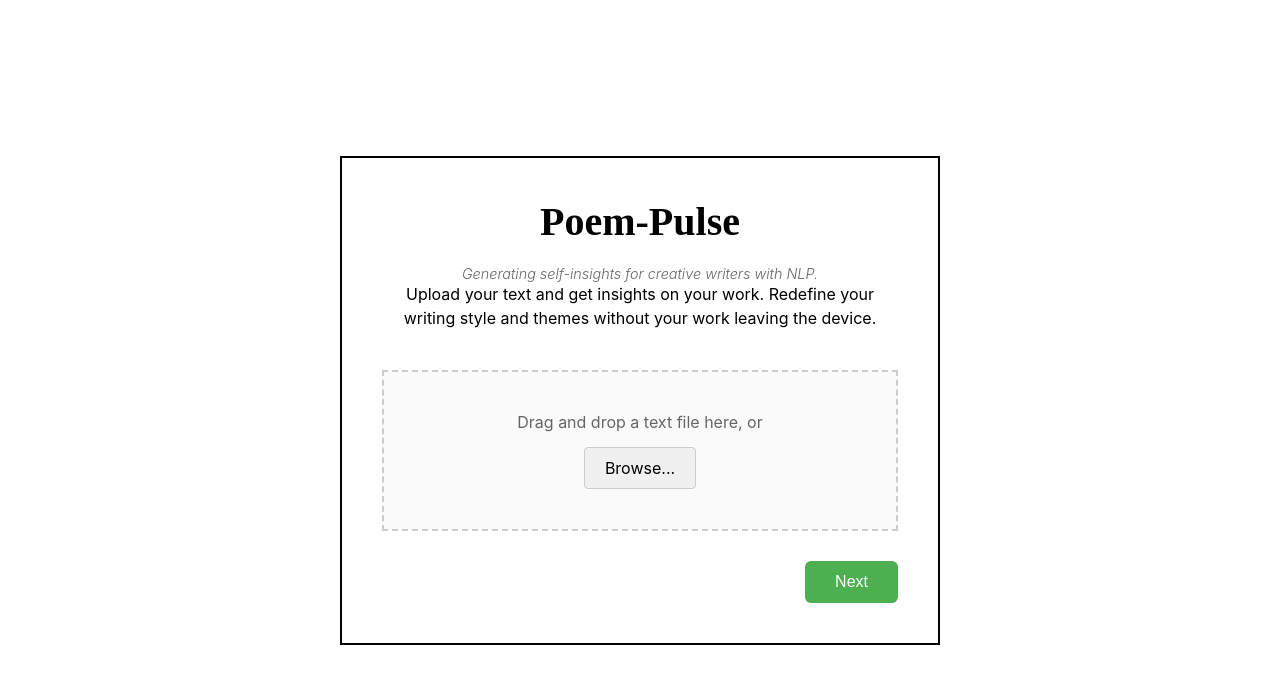
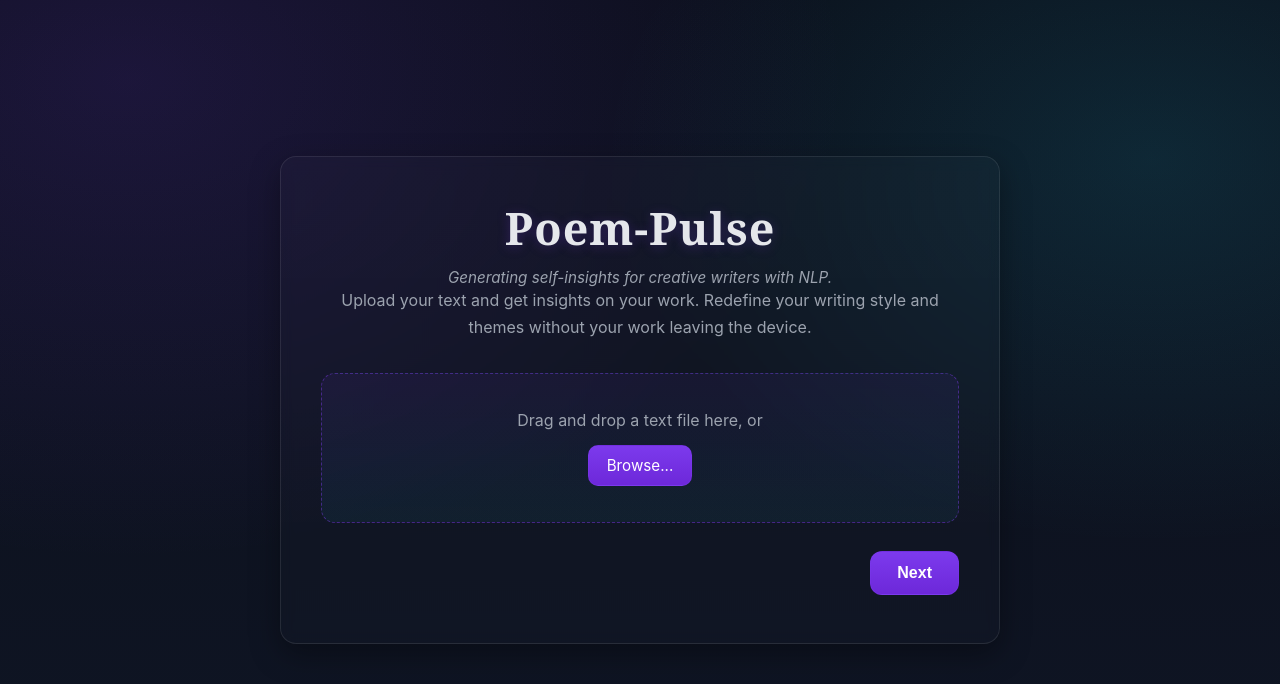
Before and after one commit to razaihtisham6-blip/Poem-Pulse-copy, a React (Create React App) app: page / in a window 1280 px wide. Shown: the top 684 px of the page. Built offline with nearby package versions, Linux system fonts and the light colour scheme.

Commit message:
Master of UI?

```diff
--- a/src/App.css
+++ b/src/App.css
@@ -14,90 +14,97 @@ body {
 
 .App {
   min-height: 100vh;
-  background-color: white;
   display: flex;
   align-items: center;
   justify-content: center;
-  padding: 20px;
+  padding: 24px;
 }
 
 .container {
-  max-width: 600px;
+  max-width: 720px;
   width: 100%;
-  border: 2px solid black;
-  padding: 40px;
+  padding: 40px 40px 48px 40px;
   text-align: center;
-  background-color: white;
+  background: linear-gradient(180deg, rgba(255,255,255,0.02), rgba(255,255,255,0.01));
+  border: 1px solid var(--border);
+  border-radius: 16px;
+  box-shadow: var(--shadow);
+  backdrop-filter: blur(6px);
 }
 
 .title {
-  font-family: 'Times New Roman', serif;
-  font-size: 2.5rem;
-  font-weight: bold;
-  margin-bottom: 20px;
-  color: black;
+  font-family: ui-serif, Georgia, Cambria, "Times New Roman", Times, serif;
+  font-size: 2.8rem;
+  font-weight: 800;
+  margin-bottom: 10px;
+  color: var(--text);
+  letter-spacing: 0.02em;
+  text-shadow: 0 2px 12px rgba(124,58,237,0.25);
 }
 
 .tagline {
-  font-size: 1.1rem;
-  margin-bottom: 30px;
-  color: black;
+  font-size: 1.05rem;
+  margin-bottom: 26px;
+  color: var(--muted);
   font-weight: 400;
 }
 
 .description {
-  margin-bottom: 40px;
+  margin-bottom: 32px;
 }
 
 .description p {
   font-size: 1rem;
-  line-height: 1.5;
-  color: black;
+  line-height: 1.7;
+  color: var(--muted);
 }
 
 .upload-area {
-  border: 2px dashed #ccc;
-  padding: 40px 20px;
-  margin-bottom: 30px;
-  background-color: #fafafa;
+  border: 1px dashed rgba(124,58,237,0.45);
+  padding: 36px 20px;
+  margin-bottom: 28px;
+  background: linear-gradient(180deg, rgba(124,58,237,0.08), rgba(34,211,238,0.06));
   cursor: pointer;
-  transition: background-color 0.3s ease;
+  transition: all 0.25s ease;
+  border-radius: 14px;
 }
 
 .upload-area:hover {
-  background-color: #f0f0f0;
+  transform: translateY(-1px);
+  box-shadow: 0 6px 18px rgba(124,58,237,0.15);
 }
 
 .upload-area.drag-over {
-  background-color: #e8f4fd;
-  border-color: #007bff;
+  background-color: rgba(34,211,238,0.08);
+  border-color: var(--accent);
 }
 
 .upload-area.file-selected {
-  background-color: #f8f9fa;
-  border-color: #28a745;
+  background-color: rgba(34,197,94,0.08);
+  border-color: var(--success);
 }
 
 .upload-area p {
   margin-bottom: 15px;
-  color: #666;
+  color: var(--muted);
   font-size: 1rem;
 }
 
 .browse-button {
   display: inline-block;
-  padding: 10px 20px;
-  background-color: #f0f0f0;
-  border: 1px solid #ccc;
-  border-radius: 4px;
+  padding: 10px 18px;
+  background: linear-gradient(180deg, var(--primary), var(--primary-600));
+  border: 1px solid rgba(124,58,237,0.35);
+  border-radius: 10px;
   cursor: pointer;
-  font-size: 1rem;
-  color: black;
-  transition: background-color 0.3s ease;
+  font-size: 0.95rem;
+  color: white;
+  transition: transform 0.15s ease, box-shadow 0.2s ease;
 }
 
 .browse-button:hover {
-  background-color: #e0e0e0;
+  transform: translateY(-1px);
+  box-shadow: 0 8px 22px rgba(124,58,237,0.35);
 }
 
 .file-info {
@@ -108,53 +115,55 @@ body {
 }
 
 .file-name {
-  font-weight: bold;
-  color: #28a745;
+  font-weight: 700;
+  color: var(--success);
   margin-bottom: 5px;
 }
 
 .file-size {
-  color: #666;
+  color: var(--muted);
   font-size: 0.9rem;
   margin-bottom: 10px;
 }
 
 .remove-file {
-  background-color: #dc3545;
+  background: linear-gradient(180deg, #ef4444, #dc2626);
   color: white;
-  border: none;
-  padding: 8px 16px;
-  border-radius: 4px;
+  border: 1px solid rgba(239,68,68,0.35);
+  padding: 8px 14px;
+  border-radius: 10px;
   cursor: pointer;
   font-size: 0.9rem;
-  transition: background-color 0.3s ease;
+  transition: transform 0.15s ease, box-shadow 0.2s ease;
 }
 
 .remove-file:hover {
-  background-color: #c82333;
+  transform: translateY(-1px);
+  box-shadow: 0 8px 22px rgba(239,68,68,0.35);
 }
 
 .next-button {
-  background-color: #007bff;
+  background: linear-gradient(180deg, var(--primary), var(--primary-600));
   color: white;
-  border: none;
-  padding: 12px 30px;
+  border: 1px solid rgba(124,58,237,0.35);
+  padding: 12px 26px;
   font-size: 1rem;
-  border-radius: 4px;
+  border-radius: 12px;
   cursor: pointer;
-  transition: background-color 0.3s ease;
+  transition: transform 0.15s ease, box-shadow 0.2s ease;
   float: right;
 }
 
 .next-button:hover {
-  background-color: #0056b3;
+  transform: translateY(-1px);
+  box-shadow: 0 10px 26px rgba(124,58,237,0.35);
 }
 
 .error-message {
-  background-color: #f8d7da;
-  color: #721c24;
-  border: 1px solid #f5c6cb;
-  border-radius: 4px;
+  background-color: rgba(239,68,68,0.15);
+  color: #fecaca;
+  border: 1px solid rgba(239,68,68,0.35);
+  border-radius: 10px;
   padding: 12px 16px;
   margin-bottom: 20px;
   font-size: 0.95rem;
--- a/src/ResultsPage.css
+++ b/src/ResultsPage.css
@@ -1,7 +1,6 @@
 .results-container {
   min-height: 100vh;
-  background-color: #f8f9fa;
-  padding: 20px;
+  padding: 24px;
   display: flex;
   justify-content: center;
   align-items: center;
@@ -10,19 +9,20 @@
 .results-content {
   max-width: 1200px;
   width: 100%;
-  background-color: white;
-  border: 2px solid #e3f2fd;
-  border-radius: 12px;
-  padding: 30px;
-  box-shadow: 0 4px 6px rgba(0, 0, 0, 0.1);
+  background: linear-gradient(180deg, rgba(255,255,255,0.02), rgba(255,255,255,0.01));
+  border: 1px solid var(--border);
+  border-radius: 16px;
+  padding: 32px;
+  box-shadow: var(--shadow);
+  backdrop-filter: blur(6px);
 }
 
 .results-title {
   text-align: center;
-  color: #333;
-  margin-bottom: 30px;
-  font-size: 2.5rem;
-  font-weight: 600;
+  color: var(--text);
+  margin-bottom: 28px;
+  font-size: 2.2rem;
+  font-weight: 800;
 }
 
 .results-grid {
@@ -34,18 +34,18 @@
 }
 
 .results-panel {
-  background-color: white;
-  border-radius: 8px;
+  background: linear-gradient(180deg, rgba(255,255,255,0.02), rgba(255,255,255,0.01));
+  border-radius: 14px;
   padding: 20px;
-  box-shadow: 0 2px 4px rgba(0, 0, 0, 0.1);
-  border: 1px solid #e0e0e0;
+  box-shadow: 0 2px 8px rgba(0, 0, 0, 0.25);
+  border: 1px solid var(--border);
 }
 
 .panel-title {
-  font-size: 1.2rem;
-  font-weight: 600;
-  color: #333;
-  margin-bottom: 15px;
+  font-size: 1.05rem;
+  font-weight: 700;
+  color: var(--text);
+  margin-bottom: 14px;
   text-align: center;
 }
 
@@ -60,38 +60,39 @@
 
 .placeholder-content {
   text-align: center;
-  color: #666;
+  color: var(--muted);
   font-size: 1rem;
 }
 
 .placeholder-content p {
   margin: 0;
   padding: 20px;
-  background-color: #f5f5f5;
-  border-radius: 6px;
-  border: 1px dashed #ccc;
+  background-color: rgba(255,255,255,0.05);
+  border-radius: 10px;
+  border: 1px dashed var(--border);
 }
 
 .results-actions {
   display: flex;
   justify-content: center;
-  margin-top: 20px;
+  margin-top: 10px;
 }
 
 .next-button {
-  background-color: #4caf50;
+  background: linear-gradient(180deg, var(--primary), var(--primary-600));
   color: white;
-  border: none;
-  padding: 12px 30px;
-  border-radius: 6px;
+  border: 1px solid rgba(124,58,237,0.35);
+  padding: 12px 26px;
+  border-radius: 12px;
   font-size: 1rem;
-  font-weight: 500;
+  font-weight: 600;
   cursor: pointer;
-  transition: background-color 0.3s ease;
+  transition: transform 0.15s ease, box-shadow 0.2s ease;
 }
 
 .next-button:hover {
-  background-color: #45a049;
+  transform: translateY(-1px);
+  box-shadow: 0 10px 26px rgba(124,58,237,0.35);
 }
 
 .next-button:active {
@@ -105,7 +106,7 @@
 
 .frequency-description {
   font-size: 0.9rem;
-  color: #666;
+  color: var(--muted);
   margin-bottom: 15px;
   font-weight: 500;
 }
@@ -121,26 +122,26 @@
   justify-content: space-between;
   padding: 8px 12px;
   margin: 5px 0;
-  background-color: #f8f9fa;
-  border-radius: 6px;
-  border-left: 4px solid #2196f3;
+  background-color: rgba(255,255,255,0.04);
+  border-radius: 10px;
+  border-left: 4px solid var(--accent);
 }
 
 .frequency-item .word {
-  font-weight: 500;
-  color: #333;
+  font-weight: 600;
+  color: var(--text);
 }
 
 .frequency-item .frequency {
-  font-weight: 600;
-  color: #1976d2;
+  font-weight: 700;
+  color: var(--accent);
 }
 
 .cluster-image {
   max-width: 100%;
   height: auto;
-  border-radius: 8px;
-  box-shadow: 0 2px 8px rgba(0, 0, 0, 0.1);
+  border-radius: 12px;
+  box-shadow: 0 6px 20px rgba(0, 0, 0, 0.35);
 }
 
 .sentiment-analysis {
@@ -149,17 +150,17 @@
 
 .sentiment-description {
   font-size: 0.9rem;
-  color: #666;
+  color: var(--muted);
   margin-bottom: 15px;
   font-weight: 500;
 }
 
 .sentiment-summary {
-  background-color: #f0f8ff;
+  background: linear-gradient(180deg, rgba(34,211,238,0.08), rgba(124,58,237,0.08));
   padding: 15px;
-  border-radius: 8px;
+  border-radius: 12px;
   margin-bottom: 15px;
-  border: 1px solid #e3f2fd;
+  border: 1px solid var(--border);
 }
 
 .sentiment-stats {
@@ -168,7 +169,7 @@
 
 .sentiment-stats p {
   margin: 5px 0;
-  color: #333;
+  color: var(--text);
   font-size: 0.95rem;
 }
 
@@ -183,29 +184,29 @@
   justify-content: space-between;
   padding: 8px 12px;
   margin: 5px 0;
-  background-color: #f8f9fa;
-  border-radius: 6px;
+  background-color: rgba(255,255,255,0.04);
+  border-radius: 10px;
 }
 
 .sentiment-item .word {
-  font-weight: 500;
-  color: #333;
+  font-weight: 600;
+  color: var(--text);
 }
 
 .sentiment-score {
-  font-weight: 600;
+  font-weight: 700;
 }
 
 .sentiment-score.positive {
-  color: #4caf50;
+  color: var(--success);
 }
 
 .sentiment-score.negative {
-  color: #f44336;
+  color: #ef4444;
 }
 
 .sentiment-score.neutral {
-  color: #757575;
+  color: #9ca3af;
 }
 
 .sensorimotor-analysis {
@@ -214,7 +215,7 @@
 
 .sensorimotor-description {
   font-size: 0.9rem;
-  color: #666;
+  color: var(--muted);
   margin-bottom: 15px;
   font-weight: 500;
 }
@@ -226,18 +227,18 @@
 }
 
 .sensorimotor-item {
-  background-color: #f8f9fa;
-  border-radius: 8px;
+  background-color: rgba(255,255,255,0.04);
+  border-radius: 12px;
   padding: 10px;
-  border: 1px solid #e0e0e0;
+  border: 1px solid var(--border);
 }
 
 .norms-word {
   margin: 0 0 10px 0;
   font-size: 1rem;
-  color: #333;
-  font-weight: 600;
-  border-bottom: 2px solid #2196f3;
+  color: var(--text);
+  font-weight: 700;
+  border-bottom: 2px solid var(--accent);
   padding-bottom: 5px;
 }
 
@@ -250,23 +251,23 @@
 .norm-item {
   display: flex;
   justify-content: space-between;
-  padding: 4px 8px;
-  background-color: white;
-  border-radius: 4px;
+  padding: 6px 10px;
+  background-color: rgba(0,0,0,0.2);
+  border-radius: 8px;
   margin: 2px 0;
 }
 
 .norm-label {
   font-size: 0.85rem;
-  color: #666;
-  font-weight: 500;
+  color: var(--muted);
+  font-weight: 600;
   text-transform: capitalize;
 }
 
 .norm-value {
   font-size: 0.85rem;
-  color: #333;
-  font-weight: 600;
+  color: var(--text);
+  font-weight: 700;
 }
 
 /* Responsive design */
@@ -277,11 +278,11 @@
   }
 
   .results-content {
-    padding: 20px;
+    padding: 24px;
   }
 
   .results-title {
-    font-size: 2rem;
+    font-size: 1.8rem;
   }
 
   .panel-content {
--- a/src/ThankYouPage.css
+++ b/src/ThankYouPage.css
@@ -1,21 +1,21 @@
 .thank-you-container {
   min-height: 100vh;
-  background-color: white;
   display: flex;
   justify-content: center;
   align-items: center;
-  padding: 20px;
+  padding: 24px;
 }
 
 .thank-you-content {
-  max-width: 500px;
+  max-width: 560px;
   width: 100%;
-  background-color: white;
-  border: 1px solid #e3f2fd;
-  border-radius: 8px;
+  background: linear-gradient(180deg, rgba(255,255,255,0.02), rgba(255,255,255,0.01));
+  border: 1px solid var(--border);
+  border-radius: 16px;
   padding: 40px;
   text-align: center;
-  box-shadow: 0 2px 10px rgba(0, 0, 0, 0.1);
+  box-shadow: var(--shadow);
+  backdrop-filter: blur(6px);
 }
 
 .thank-you-message {
@@ -26,9 +26,9 @@
 
 .thank-you-text {
   font-size: 1.5rem;
-  color: #333;
-  margin-bottom: 40px;
-  font-weight: 400;
+  color: var(--text);
+  margin-bottom: 28px;
+  font-weight: 500;
   letter-spacing: 0.02em;
 }
 
@@ -44,7 +44,7 @@
 }
 
 .logo-svg {
-  filter: drop-shadow(0 2px 4px rgba(0, 0, 0, 0.2));
+  filter: drop-shadow(0 6px 16px rgba(0, 0, 0, 0.35));
 }
 
 .brand-text {
@@ -53,18 +53,18 @@
 
 .brand-name {
   font-size: 1.8rem;
-  font-weight: bold;
-  color: #333;
+  font-weight: 800;
+  color: var(--text);
   margin: 0;
   letter-spacing: 0.05em;
 }
 
 .tagline {
-  font-size: 0.9rem;
+  font-size: 0.95rem;
   font-style: italic;
-  color: #666;
-  margin: 5px 0 0 0;
-  font-weight: 300;
+  color: var(--muted);
+  margin: 6px 0 0 0;
+  font-weight: 400;
 }
 
 /* Animation for the thank you text */
--- a/src/index.css
+++ b/src/index.css
@@ -1,3 +1,20 @@
+:root {
+  --bg: #0b0f1a;
+  --bg-soft: #0f1524;
+  --card: #111827;
+  --elevated: #0b1220;
+  --text: #e5e7eb;
+  --muted: #9ca3af;
+  --primary: #7c3aed;
+  --primary-600: #6d28d9;
+  --primary-700: #5b21b6;
+  --accent: #22d3ee;
+  --success: #22c55e;
+  --danger: #ef4444;
+  --border: rgba(255,255,255,0.09);
+  --shadow: 0 10px 30px rgba(0,0,0,0.35);
+}
+
 body {
   margin: 0;
   font-family: -apple-system, BlinkMacSystemFont, 'Segoe UI', 'Roboto', 'Oxygen',
@@ -5,9 +22,28 @@ body {
     sans-serif;
   -webkit-font-smoothing: antialiased;
   -moz-osx-font-smoothing: grayscale;
+  color: var(--text);
+  background: radial-gradient(1200px 800px at 10% 10%, rgba(124,58,237,0.15), transparent 60%),
+              radial-gradient(1000px 700px at 90% 20%, rgba(34,211,238,0.12), transparent 55%),
+              linear-gradient(180deg, var(--bg) 0%, var(--bg-soft) 100%);
 }
 
 code {
   font-family: source-code-pro, Menlo, Monaco, Consolas, 'Courier New',
     monospace;
 }
+
+/* Shared buttons and focus outlines */
+button, .browse-button, .next-button, .download-results-btn, .action-link, .cancel-button {
+  outline: none;
+}
+
+button:focus-visible,
+.browse-button:focus-visible,
+.next-button:focus-visible,
+.download-results-btn:focus-visible,
+.action-link:focus-visible,
+.cancel-button:focus-visible {
+  box-shadow: 0 0 0 3px rgba(34,211,238,0.35);
+  border-radius: 8px;
+}
```
Also changed, not shown: src/ExitPage.css (+27 -25 lines), src/LoadingScreen.css (+23 -20 lines), 1 other file (tests, documents, lock files or other folders).
